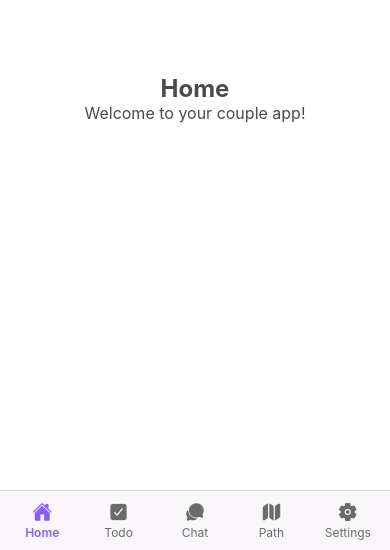
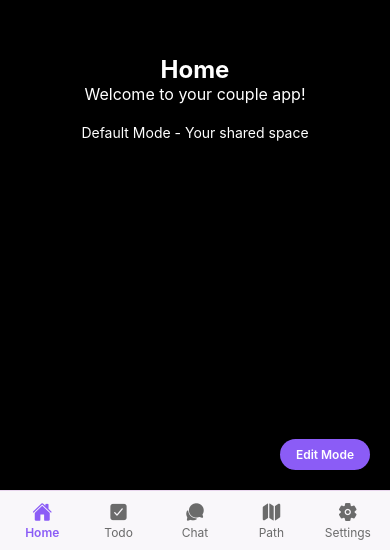
Before and after one commit to jeremyf2020/couple-app, a React Native app: screen / in a window 390 px wide. Shown: the part 294-844 px from the top of the page. Built offline with nearby package versions, Linux system fonts and the light colour scheme.

Commit message:
add edit mode

```diff
--- a/App.tsx
+++ b/App.tsx
@@ -6,7 +6,7 @@ export default function App() {
   return (
     <View style={{ flex: 1 }}>
       <TabNavigation />
-      <StatusBar style="auto" />
+      <StatusBar style="light" />
     </View>
   );
 }
--- a/src/pages/Home.tsx
+++ b/src/pages/Home.tsx
@@ -1,12 +1,65 @@
-import React from 'react';
-import { View, Text } from 'react-native';
-import { commonStyles, typography } from '../style/theme';
+import React, { useState } from 'react';
+import { View, Text, TouchableOpacity, SafeAreaView } from 'react-native';
+import { typography } from '../style/theme';
+import { homeStyles } from '../style/home';
+
+type ViewMode = 'default' | 'editMode';
 
 export default function Home() {
+  const [mode, setMode] = useState<ViewMode>('default');
+
+  const toggleMode = () => {
+    setMode(mode === 'default' ? 'editMode' : 'default');
+  };
+
+  const renderFilmHoles = () => {
+    const holes = [];
+    for (let i = 0; i < 30; i++) {
+      holes.push(<View key={i} style={homeStyles.filmHole} />);
+    }
+    return holes;
+  };
+
+  if (mode === 'editMode') {
+    return (
+      <SafeAreaView style={homeStyles.filmStripMode}>
+        <TouchableOpacity style={homeStyles.modeToggle} onPress={toggleMode}>
+          <Text style={homeStyles.modeToggleText}>Default</Text>
+        </TouchableOpacity>
+
+        <View style={homeStyles.filmStripContainer}>
+          <View style={homeStyles.filmHoles}>
+            {renderFilmHoles()}
+          </View>
+          <View style={homeStyles.filmHolesRight}>
+            {renderFilmHoles()}
+          </View>
+          <View style={homeStyles.filmStripBorder} />
+          <View style={homeStyles.filmStripBorderBottom} />
+
+          <View style={homeStyles.filmContent}>
+            <Text style={typography.title}>Home</Text>
+            <Text style={typography.body}>Welcome to your couple app!</Text>
+            <Text style={[typography.caption, { marginTop: 20, textAlign: 'center' }]}>
+              Edit Mode - Capture your memories together
+            </Text>
+          </View>
+        </View>
+      </SafeAreaView>
+    );
+  }
+
   return (
-    <View style={commonStyles.centerContainer}>
-      <Text style={typography.title}>Home</Text>
-      <Text style={typography.body}>Welcome to your couple app!</Text>
-    </View>
+    <SafeAreaView style={homeStyles.backgroundMode}>
+      <TouchableOpacity style={homeStyles.modeToggle} onPress={toggleMode}>
+        <Text style={homeStyles.modeToggleText}>Edit Mode</Text>
+      </TouchableOpacity>
+
+      <Text style={[typography.title, homeStyles.lightText]}>Home</Text>
+      <Text style={[typography.body, homeStyles.lightText]}>Welcome to your couple app!</Text>
+      <Text style={[typography.caption, homeStyles.lightText, { marginTop: 20, textAlign: 'center' }]}>
+        Default Mode - Your shared space
+      </Text>
+    </SafeAreaView>
   );
 }
--- /dev/null
+++ b/src/style/home.ts
@@ -0,0 +1,98 @@
+import { StyleSheet } from "react-native";
+import { colors, spacing, dimensions } from "./theme";
+
+export const homeStyles = StyleSheet.create({
+  container: {
+    flex: 1,
+    backgroundColor: colors.background,
+  },
+  backgroundMode: {
+    flex: 1,
+    alignItems: "center",
+    justifyContent: "center",
+    padding: spacing.md,
+    backgroundColor: "#000000",
+  },
+  filmStripMode: {
+    flex: 1,
+    backgroundColor: "#1a1a1a",
+    position: "relative",
+  },
+  filmStripContainer: {
+    flex: 1,
+    backgroundColor: "#2a2a2a",
+    marginHorizontal: spacing.lg,
+    marginVertical: spacing.xl,
+    borderRadius: 12,
+    overflow: "hidden",
+    position: "relative",
+  },
+  filmHoles: {
+    position: "absolute",
+    left: 0,
+    top: 0,
+    bottom: 0,
+    width: 20,
+    backgroundColor: "#1a1a1a",
+    zIndex: 2,
+  },
+  filmHolesRight: {
+    position: "absolute",
+    right: 0,
+    top: 0,
+    bottom: 0,
+    width: 20,
+    backgroundColor: "#1a1a1a",
+    zIndex: 2,
+  },
+  filmHole: {
+    width: 8,
+    height: 12,
+    backgroundColor: "#000000",
+    marginLeft: 6,
+    marginVertical: 8,
+    borderRadius: 2,
+  },
+  filmContent: {
+    flex: 1,
+    backgroundColor: "#f5f5f5",
+    marginHorizontal: 20,
+    alignItems: "center",
+    justifyContent: "center",
+    padding: spacing.lg,
+  },
+  modeToggle: {
+    position: "absolute",
+    bottom: 20,
+    right: 20,
+    backgroundColor: colors.primary,
+    paddingHorizontal: spacing.md,
+    paddingVertical: spacing.sm,
+    borderRadius: 20,
+    zIndex: 10,
+  },
+  modeToggleText: {
+    color: colors.background,
+    fontWeight: "600",
+    fontSize: 12,
+  },
+  lightText: {
+    color: "#FFFFFF",
+  },
+  filmStripBorder: {
+    position: "absolute",
+    top: 0,
+    left: 20,
+    right: 20,
+    height: 2,
+    backgroundColor: "#000000",
+  },
+  filmStripBorderBottom: {
+    position: "absolute",
+    bottom: 0,
+    left: 20,
+    right: 20,
+    height: 2,
+    backgroundColor: "#000000",
+  },
+});
```
Also changed, not shown: 1 other file (tests, documents, lock files or other folders).
